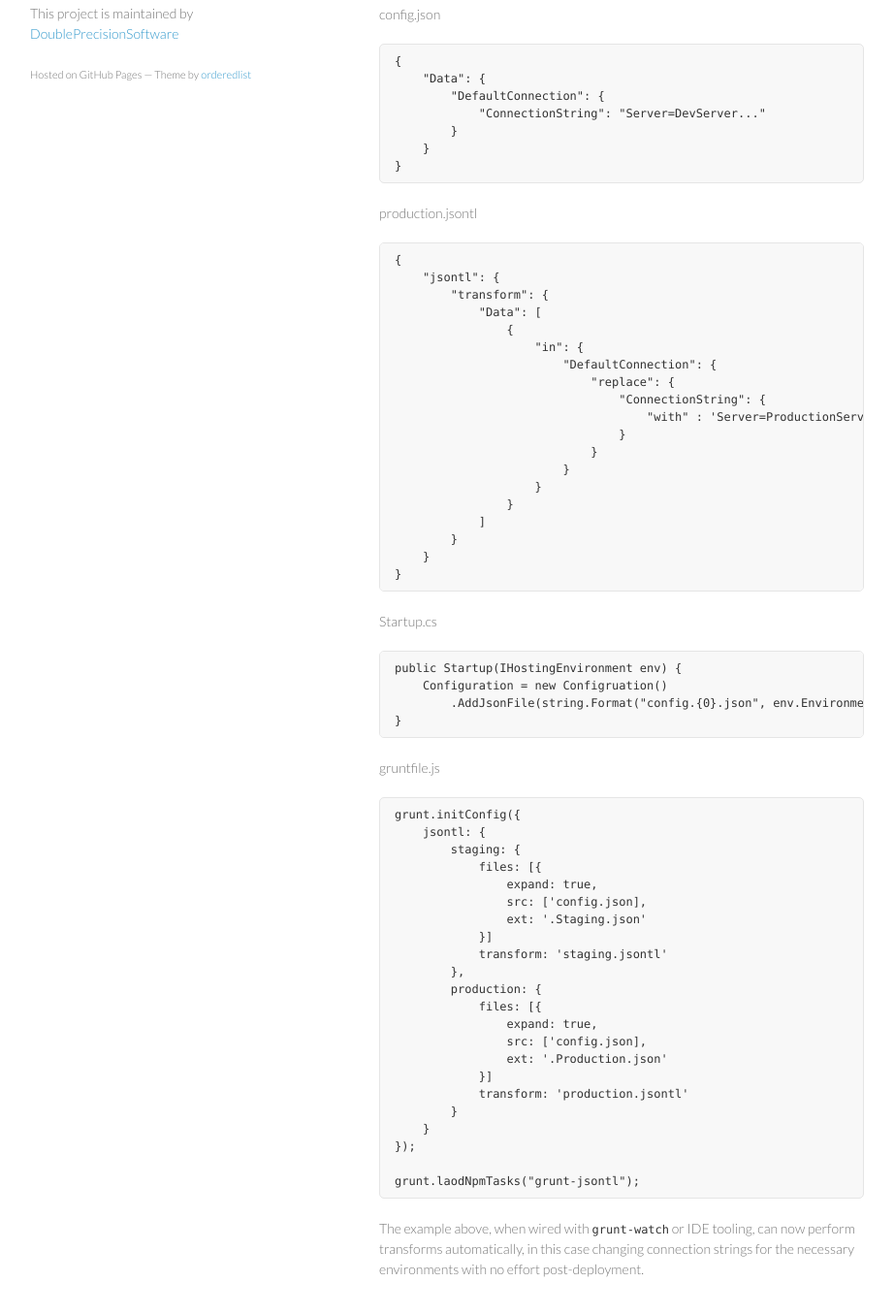
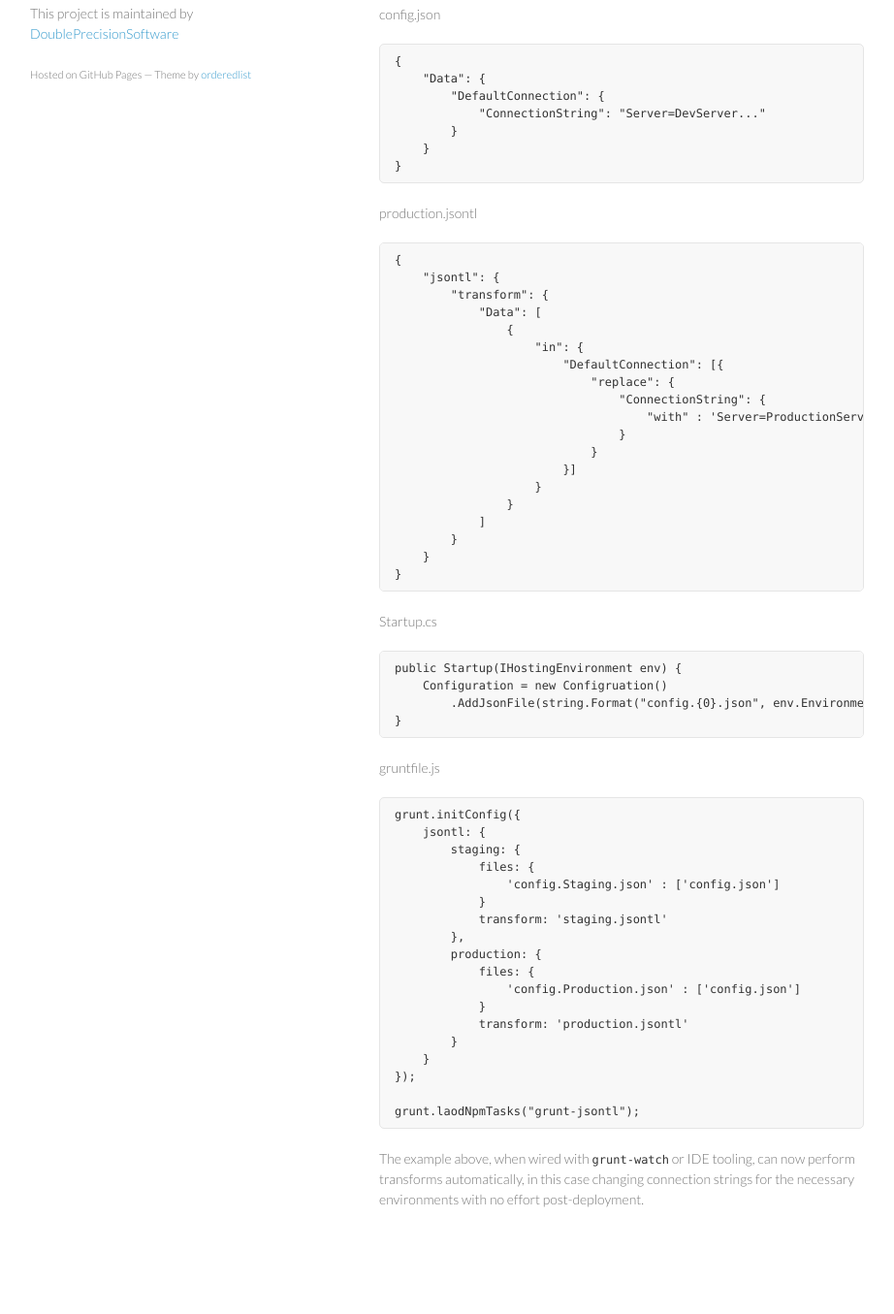
Before and after one commit to DoublePrecisionSoftware/jsontl, a website: page index.html in a window 1280 px wide. Shown: the part 644-1999 px from the top of the page at 97% size, without its empty margins (179-1101 px from the left). After the commit the page ends 1961 px from the top, so only its background shows below. Drawn offline with Linux system fonts and the light colour scheme.

Commit message:
fixed example syntax

```diff
--- a/index.html
+++ b/index.html
@@ -36,13 +36,13 @@ provided by the previous <code>web.config</code> Transorm approach.</p>
             &quot;Data&quot;: [
                 {
                     &quot;in&quot;: {
-                        &quot;DefaultConnection&quot;: {
+                        &quot;DefaultConnection&quot;: [{
                             &quot;replace&quot;: {
                                 &quot;ConnectionString&quot;: {
-                                    &quot;with&quot; : &#39;Server=ProductionServier...&quot;
+                                    &quot;with&quot; : &#39;Server=ProductionServer...&quot;
                                 }
                             }
-                        }
+                        }]
                     }
                 }
             ]
@@ -60,19 +60,15 @@ provided by the previous <code>web.config</code> Transorm approach.</p>
 <pre><code class="lang-js">grunt.initConfig({
     jsontl: {
         staging: {
-            files: [{
-                expand: true,
-                src: [&#39;config.json],
-                ext: &#39;.Staging.json&#39;
-            }]
+            files: {
+                &#39;config.Staging.json&#39; : [&#39;config.json&#39;]
+            }
             transform: &#39;staging.jsontl&#39;
         },
         production: {
-            files: [{
-                expand: true,
-                src: [&#39;config.json],
-                ext: &#39;.Production.json&#39;
-            }]
+            files: {
+                &#39;config.Production.json&#39; : [&#39;config.json&#39;]
+            }
             transform: &#39;production.jsontl&#39;
         }
     }
```
Also changed, not shown: md/proposal.md (+9 -13 lines).
